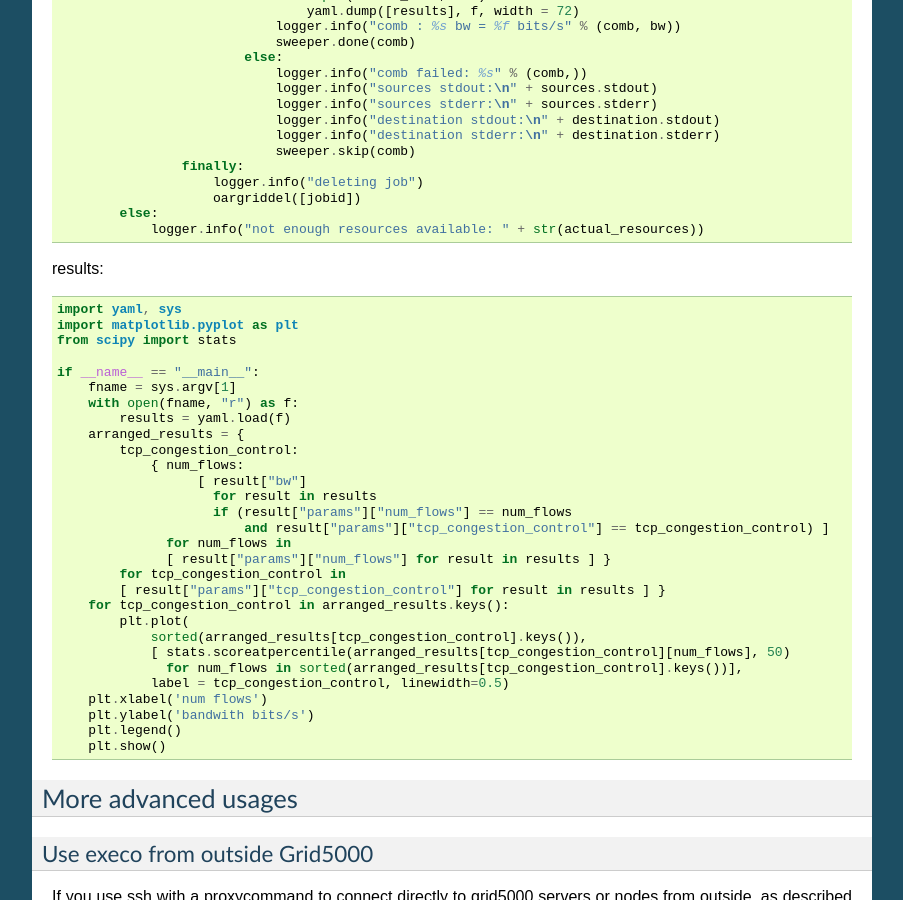
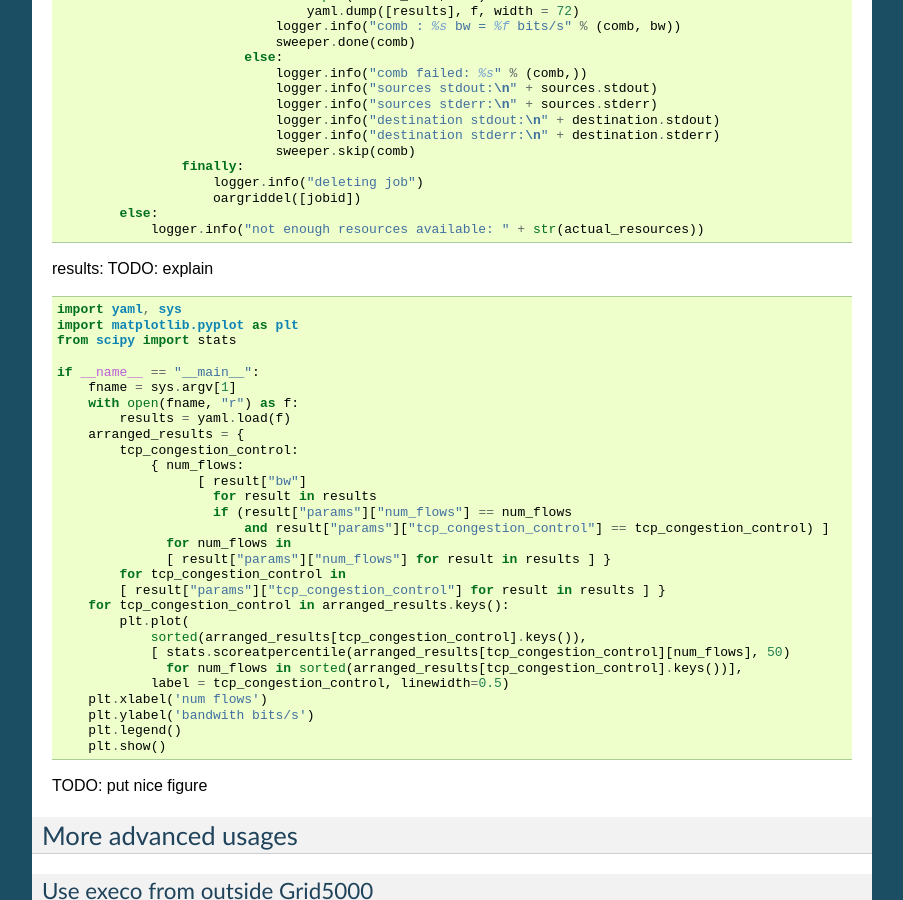
Before and after one commit to rcherrueau/execo, a Sphinx documentation site: the page built from doc/userguide.rst, in a window 1280 px wide and 900 px high, scrolled down 11812 px. Shown: the whole window, without its empty margins (198-1101 px from the left). Built offline with Sphinx 7.4.7, drawn with Linux system fonts in a browser that asks for light colours; pages that are not in the unit, such as notebooks, are missing from menus; some of the changed text lies outside the part shown.

Commit message:
[documentation] userguide: add some todos

```diff
--- a/doc/userguide.rst
+++ b/doc/userguide.rst
@@ -521,14 +521,18 @@ Puting it all together
 ......................
 
 experiment:
+TODO: explain
 
 .. literalinclude:: code_samples/g5k_tcp_congestion.py
    :language: python
 
 results:
+TODO: explain
 
 .. literalinclude:: code_samples/g5k_tcp_congestion_process_results.py
    :language: python
+
+TODO: put nice figure
 
 More advanced usages
 ====================
```
